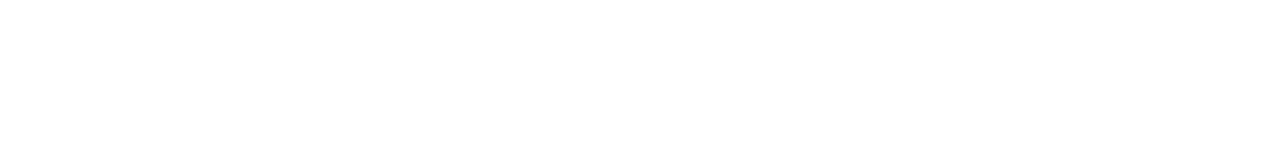
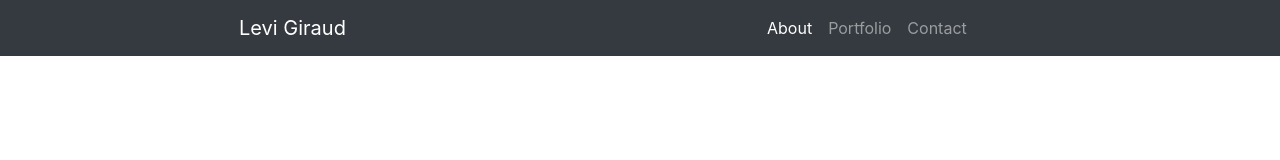
Before and after one commit to levgir/Bootstrap-Portfolio, a plain HTML site: page portfolio.html in a window 1280 px wide. Drawn offline with nearby package versions, Linux system fonts and the light colour scheme.

Commit message:
added nav bar and worked on columns within it

```diff
--- a/portfolio.html
+++ b/portfolio.html
@@ -1,13 +1,58 @@
 <!DOCTYPE html>
 <html lang="en">
+
 <head>
     <meta charset="UTF-8">
     <meta name="viewport" content="width=device-width, initial-scale=1.0">
     <meta http-equiv="X-UA-Compatible" content="ie=edge">
-    <link rel="stylesheet" href="https://stackpath.bootstrapcdn.com/bootstrap/4.3.1/css/bootstrap.min.css" integrity="sha384-ggOyR0iXCbMQv3Xipma34MD+dH/1fQ784/j6cY/iJTQUOhcWr7x9JvoRxT2MZw1T" crossorigin="anonymous">
+    <link rel="stylesheet" href="https://stackpath.bootstrapcdn.com/bootstrap/4.3.1/css/bootstrap.min.css"
+        integrity="sha384-ggOyR0iXCbMQv3Xipma34MD+dH/1fQ784/j6cY/iJTQUOhcWr7x9JvoRxT2MZw1T" crossorigin="anonymous">
     <title>Portfolio</title>
 </head>
+
 <body>
+        <nav class="navbar navbar-expand-lg navbar-dark bg-dark">
+            <div class="col-2"></div>
+            <div class="col-2">
+                <a class="navbar-brand" href="#">Levi Giraud</a>
+            </div>
+            <div class="col-3"></div>
+            <button class="navbar-toggler" type="button" data-toggle="collapse" data-target="#navbarNav"
+                aria-controls="navbarNav" aria-expanded="false" aria-label="Toggle navigation">
+                <span class="navbar-toggler-icon"></span>
+            </button>
+            <div class="col-3">
+                <div class="collapse navbar-collapse" id="navbarNav">
+                    <ul class="navbar-nav">
+                        <li class="nav-item active">
+                            <a class="nav-link" href="#">About<span class="sr-only">(current)</span></a>
+                        </li>
+                        <li class="nav-item">
+                            <a class="nav-link" href="#">Portfolio</a>
+                        </li>
+                        <li class="nav-item">
+                            <a class="nav-link" href="#">Contact</a>
+                        </li>
+                    </ul>
+                </div>
+            </div>
+            <div class="col-2"></div>
+        </nav>
+    <div class="container"></div>
 
+
+
+
+
+
+
+
+
+
+
+
+
+    </div>
 </body>
+
 </html>
```
